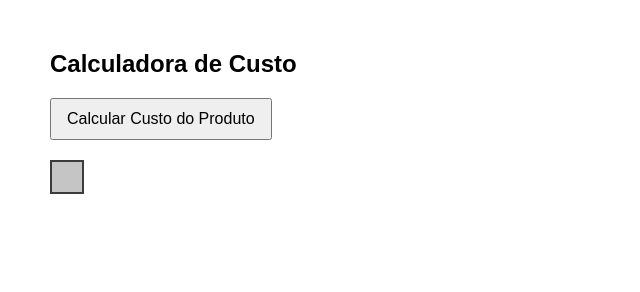
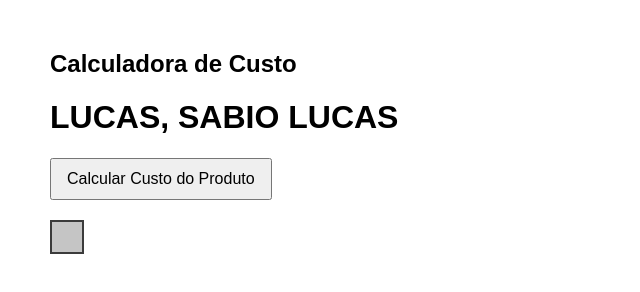
Before and after one commit to RafaTorresDev/SmartPrice, a plain HTML site: page index.html in a window 1280 px wide. Shown: the whole page, without its empty margins (0-640 px from the left). Drawn offline with Linux system fonts and the light colour scheme.

Commit message:
Update index.html

```diff
--- a/index.html
+++ b/index.html
@@ -7,7 +7,7 @@
   </head>
   <body>
     <h2>Calculadora de Custo</h2>
-
+    <h1>LUCAS, SABIO LUCAS</h1>
     <button onclick="calcular()">Calcular Custo do Produto</button>
 
     <div id="resultado"></div>
```
